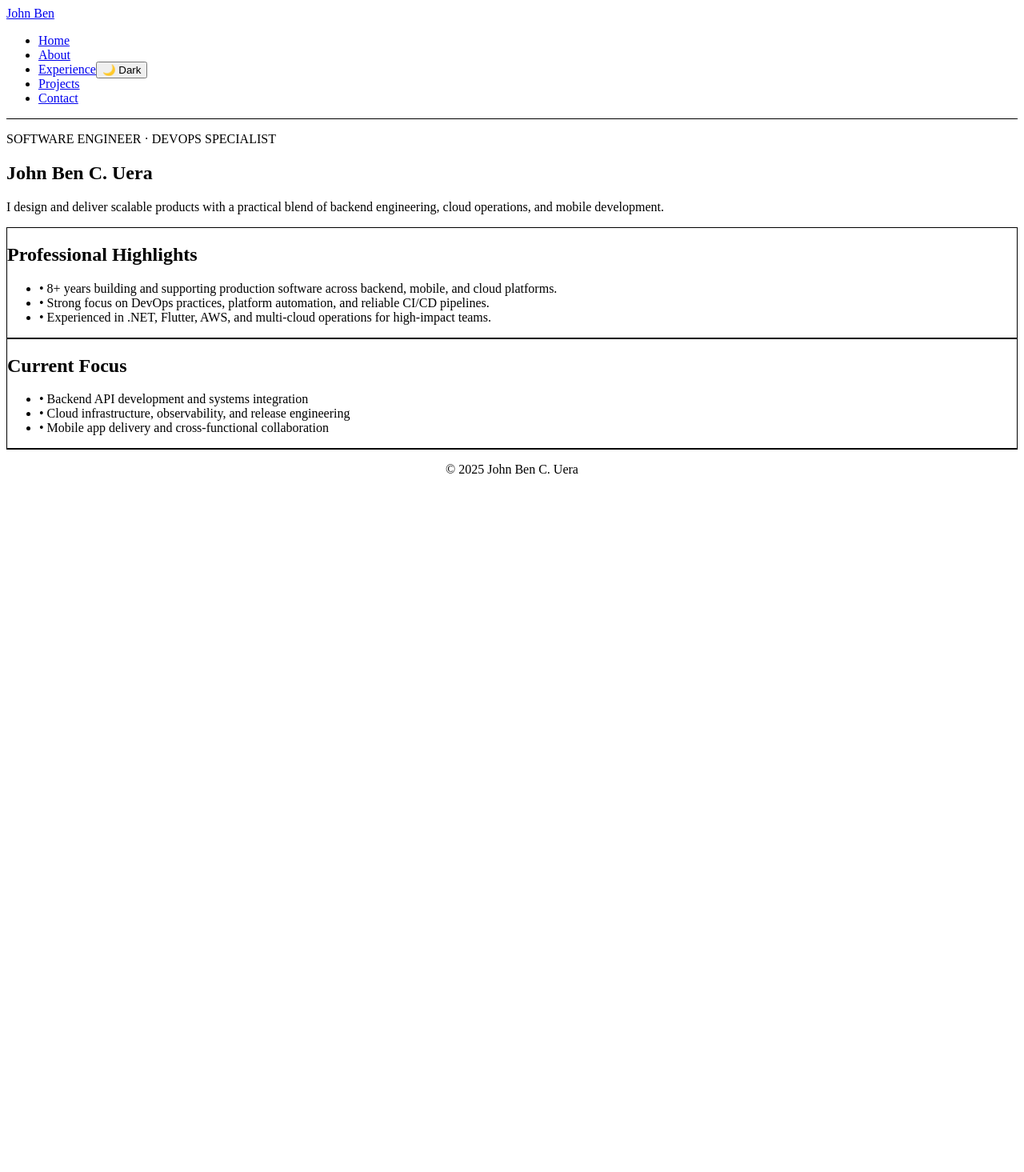
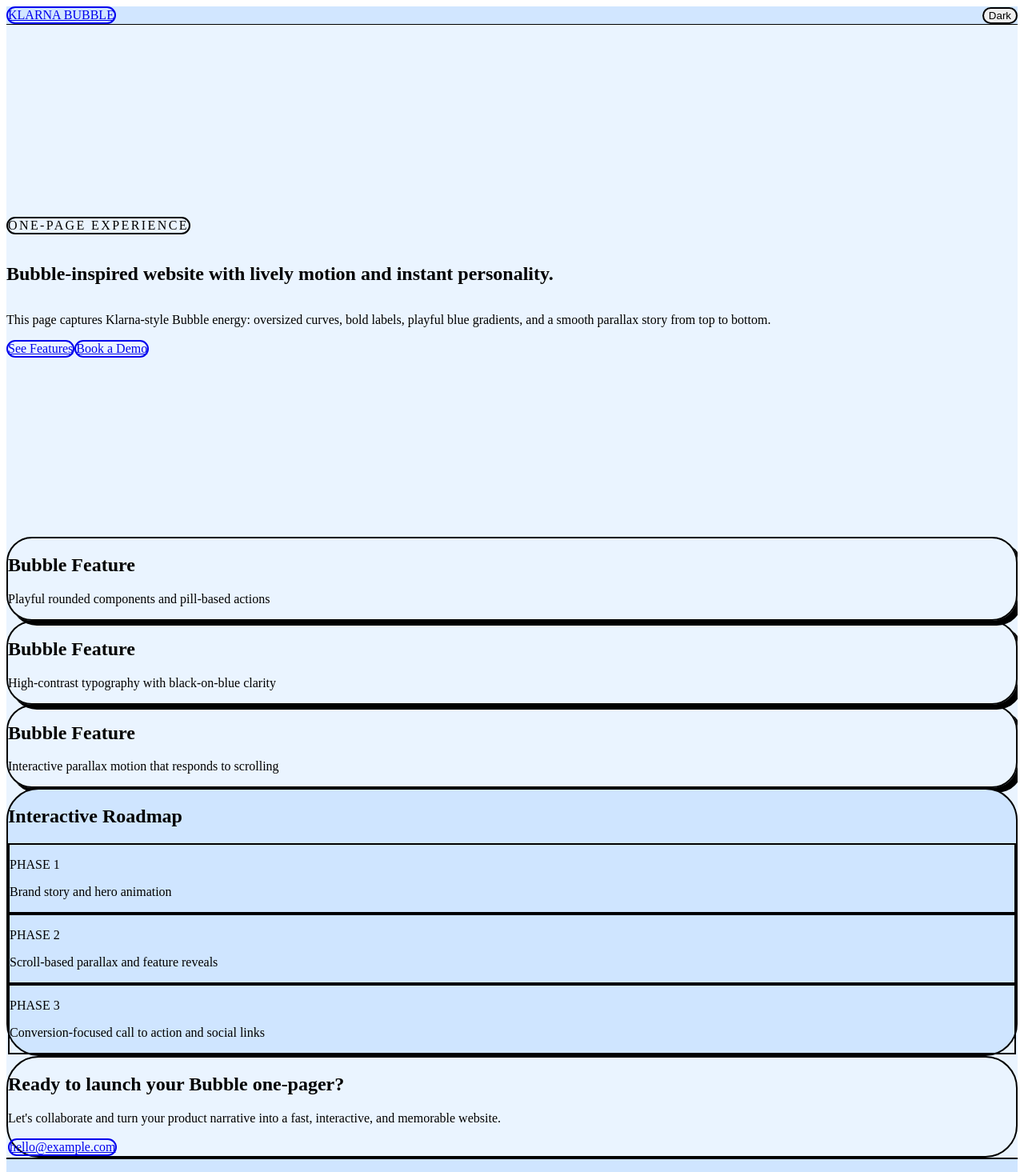
Before and after one commit to nebnhoj/web, a Vue app: page / in a window 1280 px wide. Shown: the top 1465 px of the page at 80% size. Before the commit the page ends 816 px from the top, so only its background shows below. Built offline with nearby package versions, Linux system fonts and the light colour scheme.

Commit message:
Switch Bubble one-pager palette from pink to blue

```diff
--- a/src/App.vue
+++ b/src/App.vue
@@ -17,7 +17,7 @@ onMounted(() => {
   if (storedTheme === 'light' || storedTheme === 'dark') {
     theme.value = storedTheme
   } else {
-    theme.value = window.matchMedia('(prefers-color-scheme: dark)').matches ? 'dark' : 'light'
+    theme.value = 'light'
   }
 
   applyTheme(theme.value)
@@ -30,15 +30,15 @@ watch(theme, (value) => {
 </script>
 
 <template>
-  <div class="min-h-screen bg-base-100 text-base-content">
+  <div id="top" class="min-h-screen bg-[#eaf4ff] text-black">
     <Navbar :theme="theme" @toggle-theme="toggleTheme" />
 
-    <main class="mx-auto max-w-5xl px-6 py-10">
+    <main>
       <router-view />
     </main>
 
-    <footer class="border-t border-base-300 p-6 text-center text-sm text-base-content/70">
-      <p>© 2025 John Ben C. Uera</p>
+    <footer class="border-t-2 border-black bg-[#cfe5ff] px-6 py-6 text-center text-sm font-semibold">
+      <p>Built as a Bubble-style one-pager inspired by Klarna's playful design language.</p>
     </footer>
   </div>
 </template>
--- a/src/components/Navbar.vue
+++ b/src/components/Navbar.vue
@@ -3,30 +3,41 @@ interface Props {
   theme: 'light' | 'dark'
 }
 
-const props = defineProps<Props>()
+defineProps<Props>()
+
 const emit = defineEmits<{
   (e: 'toggle-theme'): void
 }>()
+
+const navItems = [
+  { label: 'Story', href: '#story' },
+  { label: 'Features', href: '#features' },
+  { label: 'Roadmap', href: '#roadmap' },
+  { label: 'Contact', href: '#contact' }
+]
 </script>
 
 <template>
-  <div class="navbar border-b border-base-300 bg-base-100 text-base-content">
-    <div class="flex-1">
-      <router-link class="btn btn-ghost text-xl" to="/">John Ben</router-link>
-    </div>
+  <header class="sticky top-0 z-50 border-b border-black/10 bg-[#cfe5ff]/90 backdrop-blur">
+    <div class="mx-auto flex max-w-6xl items-center justify-between px-6 py-4">
+      <a href="#top" class="rounded-full border-2 border-black bg-white px-4 py-2 text-sm font-black uppercase tracking-wide">
+        Klarna Bubble
+      </a>
 
-    <div class="flex items-center gap-2">
-      <ul class="menu menu-horizontal px-1">
-        <li><router-link to="/">Home</router-link></li>
-        <li><router-link to="/about">About</router-link></li>
-        <li><router-link to="/experience">Experience</router-link></li>
-        <li><router-link to="/projects">Projects</router-link></li>
-        <li><router-link to="/contact">Contact</router-link></li>
-      </ul>
+      <nav class="hidden gap-2 md:flex">
+        <a
+          v-for="item in navItems"
+          :key="item.href"
+          :href="item.href"
+          class="rounded-full border-2 border-black bg-white px-4 py-2 text-sm font-bold transition-transform hover:-translate-y-1"
+        >
+          {{ item.label }}
+        </a>
+      </nav>
 
-      <button class="btn btn-sm btn-outline" type="button" @click="emit('toggle-theme')">
-        {{ props.theme === 'dark' ? '☀️ Light' : '🌙 Dark' }}
+      <button class="rounded-full border-2 border-black bg-black px-4 py-2 text-sm font-bold text-white" type="button" @click="emit('toggle-theme')">
+        {{ theme === 'dark' ? 'Light' : 'Dark' }}
       </button>
     </div>
-  </div>
+  </header>
 </template>
--- a/src/pages/Home.vue
+++ b/src/pages/Home.vue
@@ -1,42 +1,106 @@
 <script setup lang="ts">
-const highlights = [
-  '8+ years building and supporting production software across backend, mobile, and cloud platforms.',
-  'Strong focus on DevOps practices, platform automation, and reliable CI/CD pipelines.',
-  'Experienced in .NET, Flutter, AWS, and multi-cloud operations for high-impact teams.',
-]
+import { computed, onMounted, onUnmounted, ref } from 'vue'
 
-const focusAreas = [
-  'Backend API development and systems integration',
-  'Cloud infrastructure, observability, and release engineering',
-  'Mobile app delivery and cross-functional collaboration',
+const scrollY = ref(0)
+
+const onScroll = () => {
+  scrollY.value = window.scrollY
+}
+
+onMounted(() => {
+  onScroll()
+  window.addEventListener('scroll', onScroll, { passive: true })
+})
+
+onUnmounted(() => {
+  window.removeEventListener('scroll', onScroll)
+})
+
+const heroBubbleStyle = computed(() => ({
+  transform: `translateY(${scrollY.value * 0.18}px)`
+}))
+
+const midBubbleStyle = computed(() => ({
+  transform: `translateY(${scrollY.value * -0.12}px)`
+}))
+
+const floatingCardStyle = computed(() => ({
+  transform: `translateY(${scrollY.value * 0.08}px)`
+}))
+
+const features = [
+  'Playful rounded components and pill-based actions',
+  'High-contrast typography with black-on-blue clarity',
+  'Interactive parallax motion that responds to scrolling'
 ]
 </script>
 
 <template>
-  <section class="space-y-6">
-    <header class="space-y-3">
-      <p class="text-sm font-medium uppercase tracking-wide text-slate-500">Software Engineer · DevOps Specialist</p>
-      <h1 class="text-4xl font-bold leading-tight sm:text-5xl">John Ben C. Uera</h1>
-      <p class="max-w-3xl text-lg text-slate-700">
-        I design and deliver scalable products with a practical blend of backend engineering, cloud operations,
-        and mobile development.
+  <div class="relative overflow-hidden">
+    <div class="pointer-events-none absolute inset-0">
+      <div class="absolute -left-28 top-20 h-64 w-64 rounded-full bg-[#9fd0ff]" :style="heroBubbleStyle" />
+      <div class="absolute right-0 top-[420px] h-72 w-72 rounded-full bg-[#b8dcff]" :style="midBubbleStyle" />
+      <div class="absolute left-1/2 top-[880px] h-80 w-80 -translate-x-1/2 rounded-full bg-[#7fc1ff] opacity-70" :style="heroBubbleStyle" />
+    </div>
+
+    <section class="relative mx-auto flex min-h-[80vh] max-w-6xl flex-col justify-center px-6 py-16" id="story">
+      <p class="mb-4 inline-block w-fit rounded-full border-2 border-black bg-white px-4 py-2 text-xs font-black uppercase tracking-[0.15em]">
+        One-page experience
       </p>
-    </header>
+      <h1 class="max-w-4xl text-5xl font-black leading-tight sm:text-7xl">
+        Bubble-inspired website with lively motion and instant personality.
+      </h1>
+      <p class="mt-6 max-w-2xl text-lg font-medium">
+        This page captures Klarna-style Bubble energy: oversized curves, bold labels, playful blue gradients, and a smooth parallax story from top to bottom.
+      </p>
+      <div class="mt-8 flex flex-wrap gap-3">
+        <a href="#features" class="rounded-full border-2 border-black bg-black px-6 py-3 font-bold text-white">See Features</a>
+        <a href="#contact" class="rounded-full border-2 border-black bg-white px-6 py-3 font-bold">Book a Demo</a>
+      </div>
+    </section>
 
-    <div class="grid gap-6 md:grid-cols-2">
-      <article class="rounded-lg border border-slate-200 bg-white p-5 shadow-sm">
-        <h2 class="mb-3 text-xl font-semibold">Professional Highlights</h2>
-        <ul class="space-y-2">
-          <li v-for="highlight in highlights" :key="highlight" class="text-slate-700">• {{ highlight }}</li>
-        </ul>
-      </article>
+    <section id="features" class="relative mx-auto max-w-6xl px-6 py-20">
+      <div class="grid gap-6 md:grid-cols-3">
+        <article
+          v-for="feature in features"
+          :key="feature"
+          class="rounded-[2rem] border-2 border-black bg-white p-6 shadow-[6px_6px_0_0_#000]"
+          :style="floatingCardStyle"
+        >
+          <h2 class="mb-3 text-xl font-black">Bubble Feature</h2>
+          <p class="font-medium">{{ feature }}</p>
+        </article>
+      </div>
+    </section>
 
-      <article class="rounded-lg border border-slate-200 bg-white p-5 shadow-sm">
-        <h2 class="mb-3 text-xl font-semibold">Current Focus</h2>
-        <ul class="space-y-2">
-          <li v-for="focus in focusAreas" :key="focus" class="text-slate-700">• {{ focus }}</li>
-        </ul>
-      </article>
-    </div>
-  </section>
+    <section id="roadmap" class="relative mx-auto max-w-6xl px-6 py-20">
+      <div class="rounded-[2.5rem] border-2 border-black bg-[#cfe5ff] p-8">
+        <h2 class="text-3xl font-black">Interactive Roadmap</h2>
+        <div class="mt-8 grid gap-4 md:grid-cols-3">
+          <div class="rounded-3xl border-2 border-black bg-white p-5">
+            <p class="text-sm font-black uppercase">Phase 1</p>
+            <p class="mt-2 font-semibold">Brand story and hero animation</p>
+          </div>
+          <div class="rounded-3xl border-2 border-black bg-white p-5">
+            <p class="text-sm font-black uppercase">Phase 2</p>
+            <p class="mt-2 font-semibold">Scroll-based parallax and feature reveals</p>
+          </div>
+          <div class="rounded-3xl border-2 border-black bg-white p-5">
+            <p class="text-sm font-black uppercase">Phase 3</p>
+            <p class="mt-2 font-semibold">Conversion-focused call to action and social links</p>
+          </div>
+        </div>
+      </div>
+    </section>
+
+    <section id="contact" class="relative mx-auto max-w-6xl px-6 pb-24 pt-10">
+      <div class="rounded-[2.5rem] border-2 border-black bg-black p-8 text-white">
+        <h2 class="text-3xl font-black">Ready to launch your Bubble one-pager?</h2>
+        <p class="mt-4 max-w-2xl text-lg">Let's collaborate and turn your product narrative into a fast, interactive, and memorable website.</p>
+        <a href="mailto:hello@example.com" class="mt-6 inline-block rounded-full border-2 border-white bg-white px-6 py-3 font-black text-black">
+          hello@example.com
+        </a>
+      </div>
+    </section>
+  </div>
 </template>
--- a/src/router.ts
+++ b/src/router.ts
@@ -1,17 +1,7 @@
 import { createRouter, createWebHistory } from 'vue-router'
 import Home from './pages/Home.vue'
-import About from './pages/About.vue'
-import Experience from './pages/Experience.vue'
-import Projects from './pages/Projects.vue'
-import Contact from './pages/Contact.vue'
 
-const routes = [
-  { path: '/', component: Home },
-  { path: '/about', component: About },
-  { path: '/experience', component: Experience },
-  { path: '/projects', component: Projects },
-  { path: '/contact', component: Contact }
-]
+const routes = [{ path: '/', component: Home }]
 
 const router = createRouter({
   history: createWebHistory(),
```
